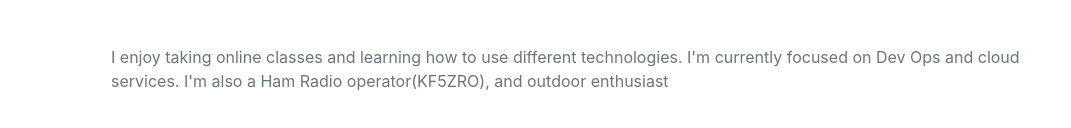
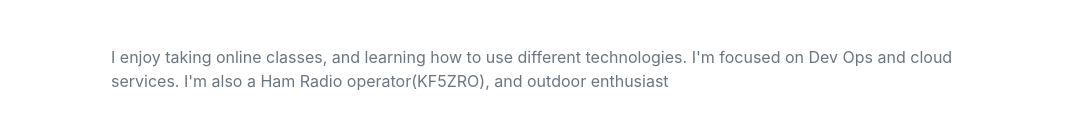
Before and after one commit to robertrodriguezjr70/aboutrobertrodriguez.com, a plain HTML site: page index.html in a window 1280 px wide. Shown: the part 4029-4157 px from the top of the page, without its empty margins (209-1280 px from the left). Drawn offline with nearby package versions, Linux system fonts and the light colour scheme; files whose address does not match are found by name; a web font is replaced by a local one.

Commit message:
Update index.html

```diff
--- a/index.html
+++ b/index.html
@@ -247,7 +247,7 @@
             <section class="resume-section" id="interests">
                 <div class="resume-section-content">
                     <h2 class="mb-5">Interests</h2>
-                    <p>I enjoy taking online classes and learning how to use different technologies. I'm currently focused on Dev Ops and cloud services.  I'm also a Ham Radio operator(KF5ZRO), and outdoor enthusiast</p>
+                    <p>I enjoy taking online classes, and learning how to use different technologies. I'm focused on Dev Ops and cloud services.  I'm also a Ham Radio operator(KF5ZRO), and outdoor enthusiast</p>
                    <!--  <p class="mb-0">outdoor enthusiast</p> -->
                 </div>
             </section>
```
